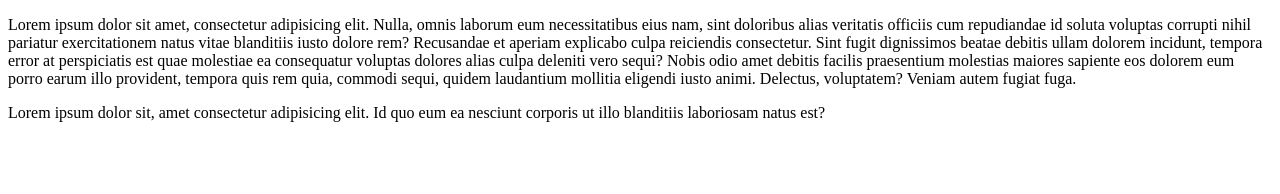
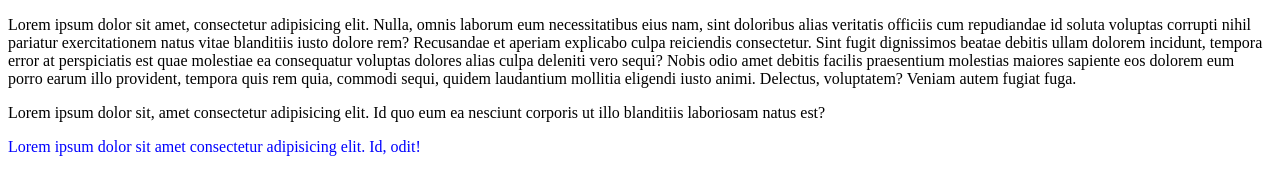
Before and after one commit to rokayon/my-first-repo, a plain HTML site: page index2.html in a window 1280 px wide. Drawn offline with Linux system fonts and the light colour scheme.

Commit message:
4th commit

```diff
--- a/index2.html
+++ b/index2.html
@@ -8,5 +8,6 @@
 <body>
     <p>Lorem ipsum dolor sit amet, consectetur adipisicing elit. Nulla, omnis laborum eum necessitatibus eius nam, sint doloribus alias veritatis officiis cum repudiandae id soluta voluptas corrupti nihil pariatur exercitationem natus vitae blanditiis iusto dolore rem? Recusandae et aperiam explicabo culpa reiciendis consectetur. Sint fugit dignissimos beatae debitis ullam dolorem incidunt, tempora error at perspiciatis est quae molestiae ea consequatur voluptas dolores alias culpa deleniti vero sequi? Nobis odio amet debitis facilis praesentium molestias maiores sapiente eos dolorem eum porro earum illo provident, tempora quis rem quia, commodi sequi, quidem laudantium mollitia eligendi iusto animi. Delectus, voluptatem? Veniam autem fugiat fuga.</p>
     <div><p>Lorem ipsum dolor sit, amet consectetur adipisicing elit. Id quo eum ea nesciunt corporis ut illo blanditiis laboriosam natus est?</p></div>
+    <p style="color: blue;">Lorem ipsum dolor sit amet consectetur adipisicing elit. Id, odit!</p>
 </body>
 </html>
```
